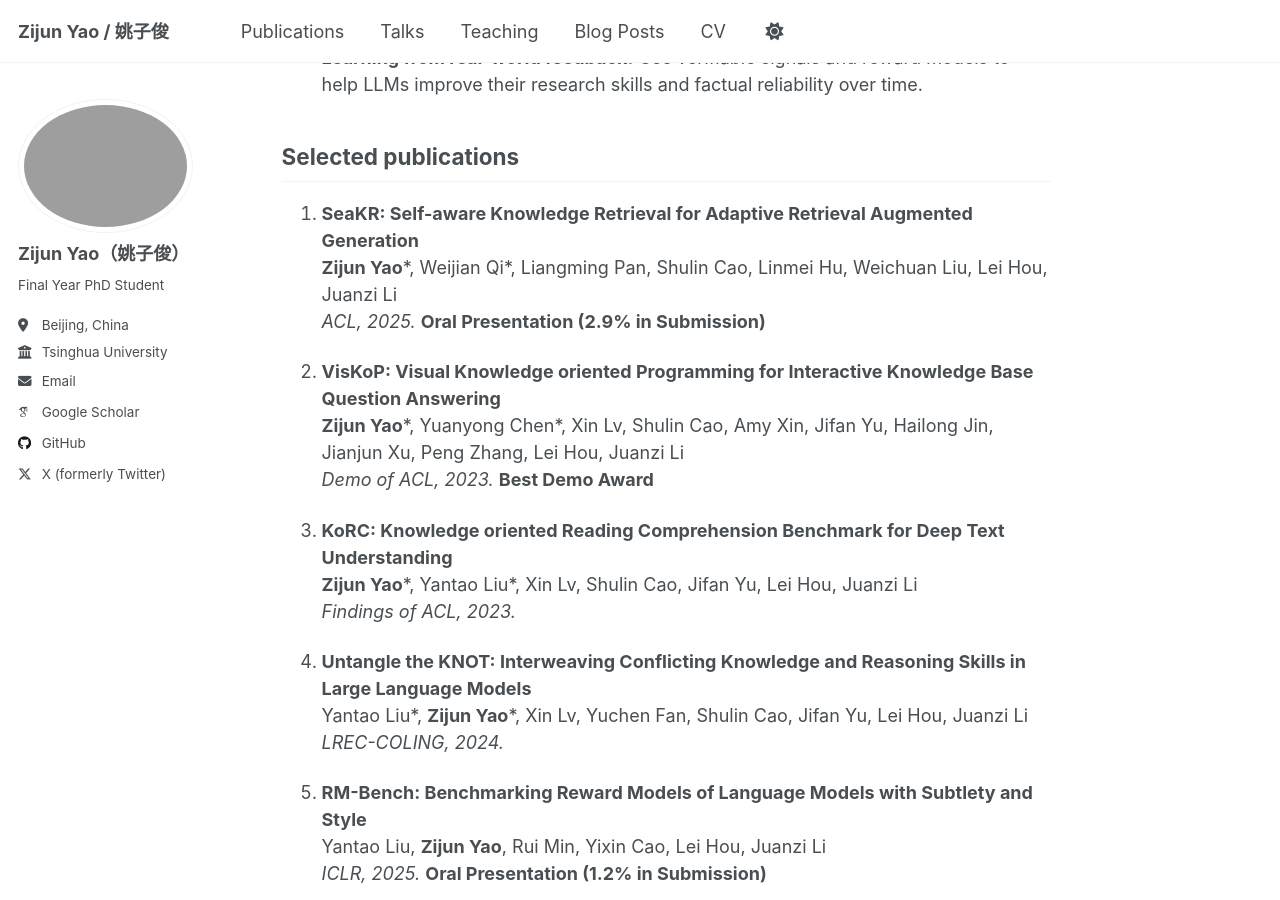
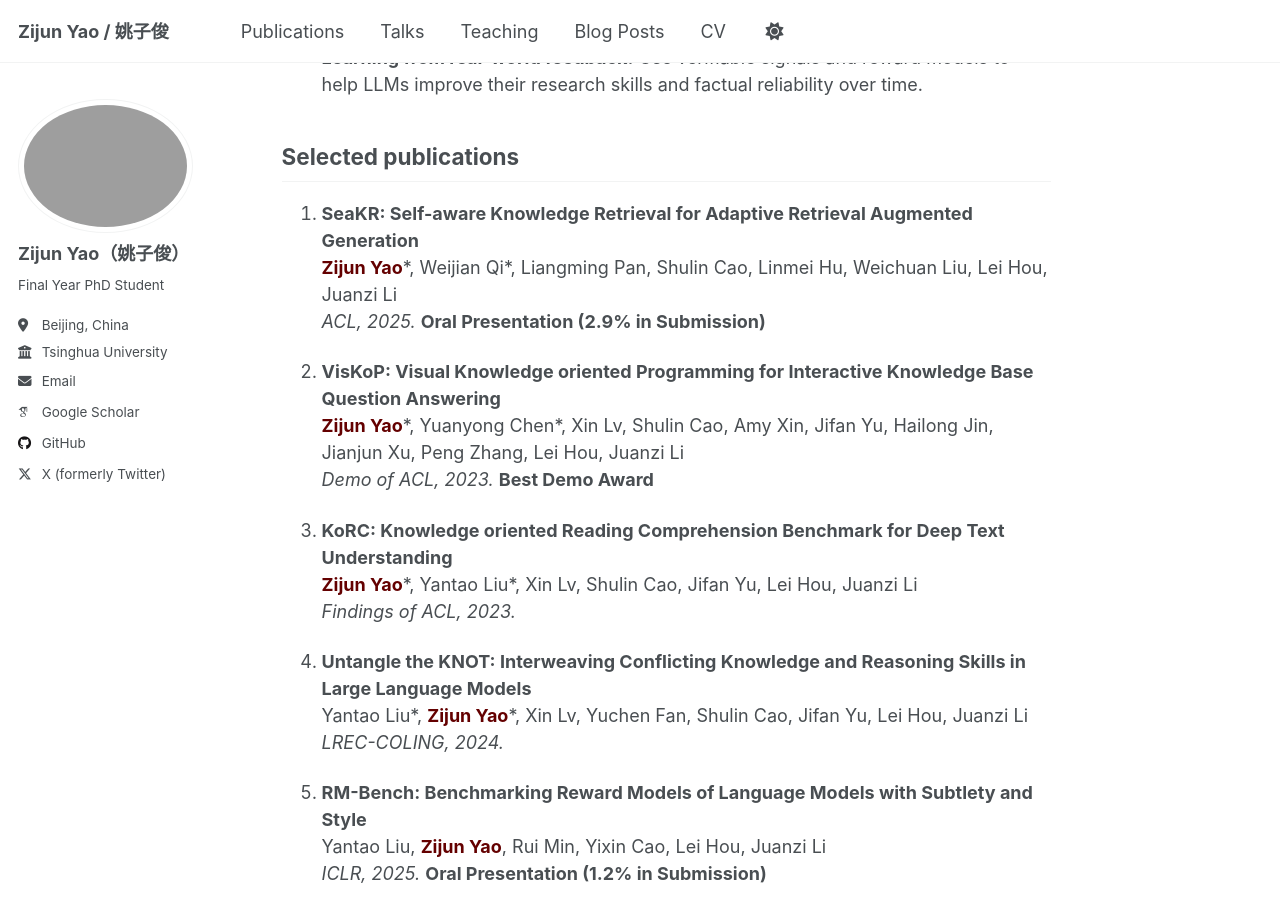
Before and after one commit to Zijun-Yao/Zijun-Yao.github.io, a Jekyll site: the page built from _pages/about.md, in a window 1280 px wide and 900 px high, scrolled down 1165 px. Built offline with Jekyll 4.4.1, drawn with Linux system fonts in a browser that asks for light colours; some web fonts are replaced; a script that is not in the unit is left out.

Commit message:
update about.md

```diff
--- a/_pages/about.md
+++ b/_pages/about.md
@@ -61,40 +61,44 @@ I explore how LLMs can *assist and automate* the scientific workflow.
         \textcolor[RGB]{100,0,0}{\textbf{\textit{Zijun Yao}}}, Chengjiang Li, Tiansi Dong, Xin Lv, Jifan Yu, Lei Hou, Juanzi Li, Yichi Zhang, Zelin Dai. In \textit{ACL-IJCNLP}, 2021.
 \end{enumerate} -->
 
+
+
+
+
 1. **SeaKR: Self-aware Knowledge Retrieval for Adaptive Retrieval Augmented Generation**
-   **Zijun Yao**\*, Weijian Qi\*, Liangming Pan, Shulin Cao, Linmei Hu, Weichuan Liu, Lei Hou, Juanzi Li
+   <span style="color: rgb(100,0,0)">**Zijun Yao**</span>\*, Weijian Qi\*, Liangming Pan, Shulin Cao, Linmei Hu, Weichuan Liu, Lei Hou, Juanzi Li
    *ACL, 2025.* **Oral Presentation (2.9% in Submission)**
 
 2. **VisKoP: Visual Knowledge oriented Programming for Interactive Knowledge Base Question Answering**
-   **Zijun Yao**\*, Yuanyong Chen\*, Xin Lv, Shulin Cao, Amy Xin, Jifan Yu, Hailong Jin, Jianjun Xu, Peng Zhang, Lei Hou, Juanzi Li
+   <span style="color: rgb(100,0,0)">**Zijun Yao**</span>\*, Yuanyong Chen\*, Xin Lv, Shulin Cao, Amy Xin, Jifan Yu, Hailong Jin, Jianjun Xu, Peng Zhang, Lei Hou, Juanzi Li
    *Demo of ACL, 2023.* **Best Demo Award**
 
 3. **KoRC: Knowledge oriented Reading Comprehension Benchmark for Deep Text Understanding**
-   **Zijun Yao**\*, Yantao Liu\*, Xin Lv, Shulin Cao, Jifan Yu, Lei Hou, Juanzi Li
+   <span style="color: rgb(100,0,0)">**Zijun Yao**</span>\*, Yantao Liu\*, Xin Lv, Shulin Cao, Jifan Yu, Lei Hou, Juanzi Li
    *Findings of ACL, 2023.*
 
 4. **Untangle the KNOT: Interweaving Conflicting Knowledge and Reasoning Skills in Large Language Models**
-   Yantao Liu\*, **Zijun Yao**\*, Xin Lv, Yuchen Fan, Shulin Cao, Jifan Yu, Lei Hou, Juanzi Li
+   Yantao Liu\*, <span style="color: rgb(100,0,0)">**Zijun Yao**</span>\*, Xin Lv, Yuchen Fan, Shulin Cao, Jifan Yu, Lei Hou, Juanzi Li
    *LREC-COLING, 2024.*
 
 5. **RM-Bench: Benchmarking Reward Models of Language Models with Subtlety and Style**
-   Yantao Liu, **Zijun Yao**, Rui Min, Yixin Cao, Lei Hou, Juanzi Li
+   Yantao Liu, <span style="color: rgb(100,0,0)">**Zijun Yao**</span>, Rui Min, Yixin Cao, Lei Hou, Juanzi Li
    *ICLR, 2025.* **Oral Presentation (1.2% in Submission)**
 
 6. **Transferable and Efficient Non-Factual Content Detection via Probe Training with Offline Consistency Checking**
-   Xiaokang Zhang\*, **Zijun Yao**\*, Jing Zhang, Kaifeng Yun, Jifan Yu, Juanzi Li, Jie Tang
+   Xiaokang Zhang\*, <span style="color: rgb(100,0,0)">**Zijun Yao**</span>\*, Jing Zhang, Kaifeng Yun, Jifan Yu, Juanzi Li, Jie Tang
    *ACL, 2024.*
 
 7. **LinguaLens: Towards Interpreting Linguistic Mechanisms of Large Language Models via Sparse Auto-Encoder**
-   Yi Jing, **Zijun Yao**, Lingxu Ran, Hongzhu Guo, Xiaozhi Wang, Lei Hou, Juanzi Li
+   Yi Jing, <span style="color: rgb(100,0,0)">**Zijun Yao**</span>, Lingxu Ran, Hongzhu Guo, Xiaozhi Wang, Lei Hou, Juanzi Li
    *EMNLP, 2025.*
 
 8. **How does Transformer Learn Implicit Reasoning?**
-   Jiaran Ye\*, **Zijun Yao**\*, Zhidian Huang, Liangming Pan, Jinxin Liu, Yushi Bai, Amy Xin, Liu Weichuan, Xiaoyin Che, Lei Hou, Juanzi Li
+   Jiaran Ye\*, <span style="color: rgb(100,0,0)">**Zijun Yao**</span>\*, Zhidian Huang, Liangming Pan, Jinxin Liu, Yushi Bai, Amy Xin, Liu Weichuan, Xiaoyin Che, Lei Hou, Juanzi Li
    *NeurIPS, 2025.* **Spotlight (3.5% in Submission)**
 
 9. **Interpretable and Low-Resource Entity Matching via Decoupling Feature Learning from Decision Making**
-   **Zijun Yao**, Chengjiang Li, Tiansi Dong, Xin Lv, Jifan Yu, Lei Hou, Juanzi Li, Yichi Zhang, Zelin Dai
+   <span style="color: rgb(100,0,0)">**Zijun Yao**</span>, Chengjiang Li, Tiansi Dong, Xin Lv, Jifan Yu, Lei Hou, Juanzi Li, Yichi Zhang, Zelin Dai
    *ACL-IJCNLP, 2021.*
 
 <sup>\* Equal contribution</sup>
```
